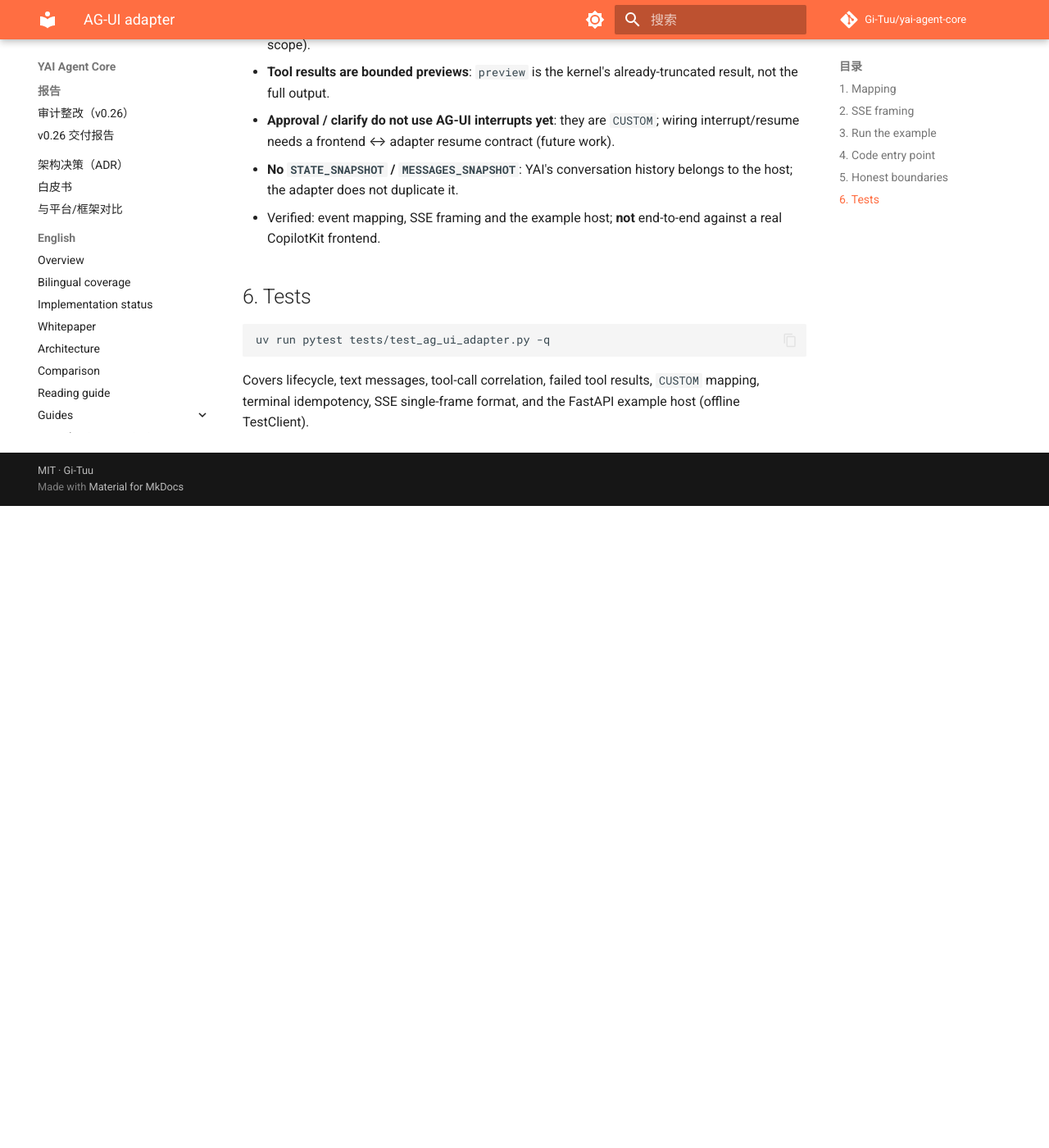
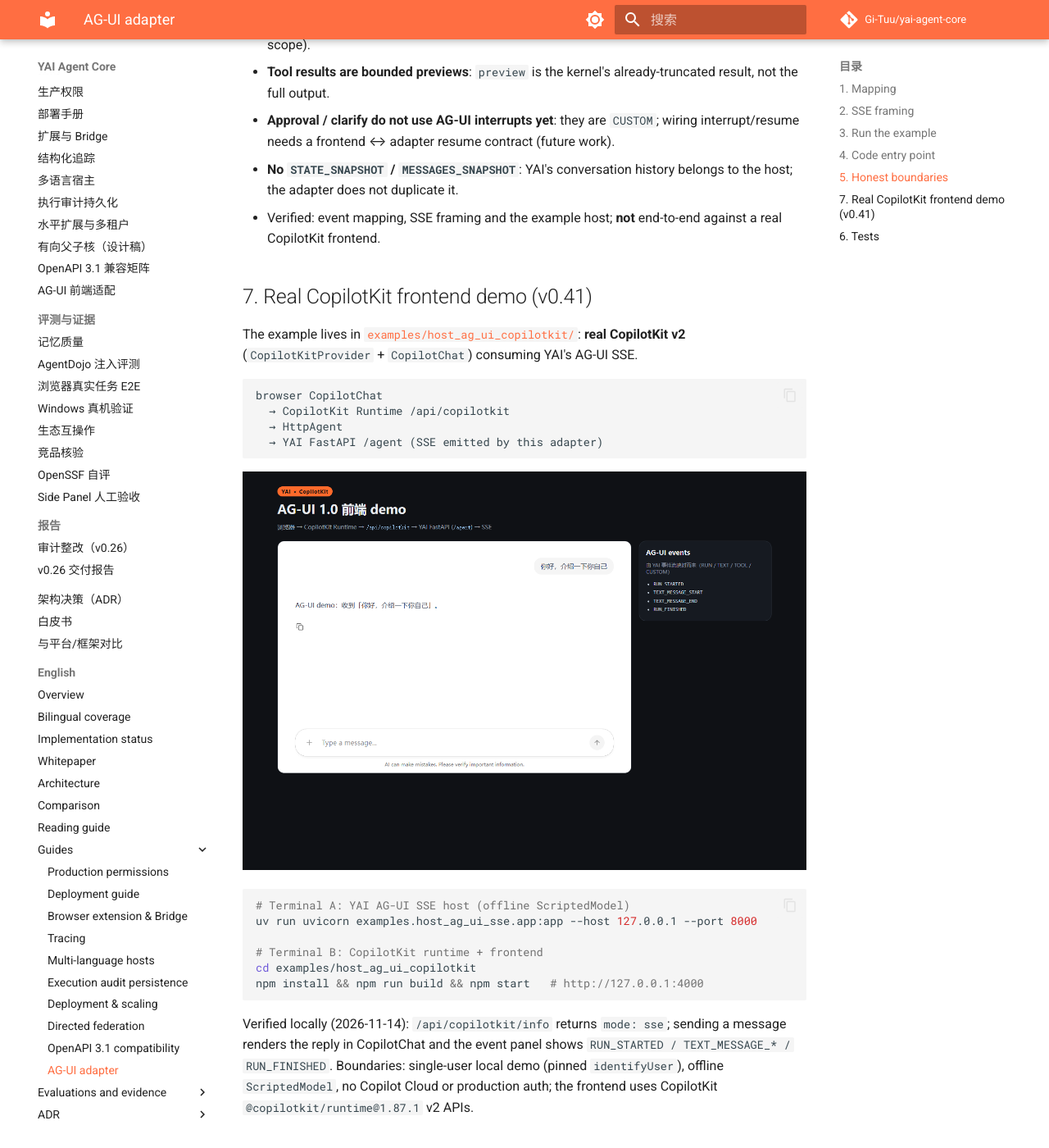
Before and after one commit to Gi-Tuu/yai-agent-core, an MkDocs documentation site: the page built from docs/guides/ag-ui.en.md, in a window 1280 px wide and 1400 px high, scrolled down 2436 px. Shown: the whole window at 82% size. Built offline with MkDocs 1.6.1 and Material for MkDocs 9.7.7, drawn with Linux system fonts in a browser that asks for light colours; comment, search, counter and statistics services are not loaded; before the commit the page ends 3053 px from its top, so only the background shows below that.

Commit message:
feat(demo): 真实 CopilotKit v2 前端（AG-UI SSE 端到端）
- examples/host_ag_ui_copilotkit/：CopilotKit Runtime（createCopilotEndpointExpress +
  CopilotRuntime）→ HttpAgent → YAI FastAPI /agent；CopilotChat 渲染 AG-UI SSE，
  右侧面板实时显示 RUN/TEXT 事件
- 本机端到端验证（2026-11-14）：/api/copilotkit/info mode=sse；发消息得到回复，
  事件面板 RUN_STARTED / TEXT_MESSAGE_START / TEXT_MESSAGE_END / RUN_FINISHED
- 截图 docs/assets/copilotkit-demo.png；中英 README、AG-UI 指南第 7 节、README 示例表第 14 行
- pyproject sdist 增加 /docs/assets（示例 README 引用截图）
- 边界：单用户本地 demo、ScriptedModel、未接 Copilot Cloud / 生产鉴权

````diff
--- a/docs/guides/ag-ui.en.md
+++ b/docs/guides/ag-ui.en.md
@@ -95,6 +95,35 @@
 - Verified: event mapping, SSE framing and the example host; **not** end-to-end against a real
   CopilotKit frontend.
 
+
+## 7. Real CopilotKit frontend demo (v0.41)
+
+The example lives in [`examples/host_ag_ui_copilotkit/`](https://github.com/Gi-Tuu/yai-agent-core/tree/main/examples/host_ag_ui_copilotkit):
+**real CopilotKit v2** (`CopilotKitProvider` + `CopilotChat`) consuming YAI's AG-UI SSE.
+
+```
+browser CopilotChat
+  → CopilotKit Runtime /api/copilotkit
+  → HttpAgent
+  → YAI FastAPI /agent (SSE emitted by this adapter)
+```
+
+![CopilotKit demo](../assets/copilotkit-demo.png)
+
+```bash
+# Terminal A: YAI AG-UI SSE host (offline ScriptedModel)
+uv run uvicorn examples.host_ag_ui_sse.app:app --host 127.0.0.1 --port 8000
+
+# Terminal B: CopilotKit runtime + frontend
+cd examples/host_ag_ui_copilotkit
+npm install && npm run build && npm start   # http://127.0.0.1:4000
+```
+
+Verified locally (2026-11-14): `/api/copilotkit/info` returns `mode: sse`; sending a message renders
+the reply in CopilotChat and the event panel shows `RUN_STARTED / TEXT_MESSAGE_* / RUN_FINISHED`.
+Boundaries: single-user local demo (pinned `identifyUser`), offline `ScriptedModel`, no Copilot
+Cloud or production auth; the frontend uses CopilotKit `@copilotkit/runtime@1.87.1` v2 APIs.
+
 ## 6. Tests
 
 ```bash
--- a/docs/guides/ag-ui.md
+++ b/docs/guides/ag-ui.md
@@ -89,6 +89,35 @@
 - **不发 `STATE_SNAPSHOT` / `MESSAGES_SNAPSHOT`**：YAI 的会话历史由宿主管理，适配器不复制一份。
 - 适配器只验证了「事件映射 + SSE 帧 + 示例宿主」；未在真实 CopilotKit 前端做端到端验收。
 
+
+## 7. 真实 CopilotKit 前端 demo（v0.41）
+
+示例在 [`examples/host_ag_ui_copilotkit/`](https://github.com/Gi-Tuu/yai-agent-core/tree/main/examples/host_ag_ui_copilotkit)：
+用**真实 CopilotKit v2**（`CopilotKitProvider` + `CopilotChat`）接 YAI 的 AG-UI SSE。
+
+```
+浏览器 CopilotChat
+  → CopilotKit Runtime /api/copilotkit
+  → HttpAgent
+  → YAI FastAPI /agent（本适配器输出的 SSE）
+```
+
+![CopilotKit demo](../assets/copilotkit-demo.png)
+
+```bash
+# 终端 A：YAI AG-UI SSE 宿主（离线 ScriptedModel）
+uv run uvicorn examples.host_ag_ui_sse.app:app --host 127.0.0.1 --port 8000
+
+# 终端 B：CopilotKit runtime + 前端
+cd examples/host_ag_ui_copilotkit
+npm install && npm run build && npm start   # http://127.0.0.1:4000
+```
+
+本机实测（2026-11-14）：浏览器 → `/api/copilotkit/info` 返回 `mode: sse`；发送消息后
+CopilotChat 显示回复，右侧事件面板出现 `RUN_STARTED / TEXT_MESSAGE_* / RUN_FINISHED`。
+边界：单用户本地 demo（固定 `identifyUser`）、`ScriptedModel` 离线模型，未接 Copilot Cloud
+或生产鉴权；前端依赖 CopilotKit `@copilotkit/runtime@1.87.1` 的 v2 API。
+
 ## 6. 测试
 
 ```bash
--- a/pyproject.toml
+++ b/pyproject.toml
@@ -161,6 +161,7 @@
     # 含个人信息的本地材料（对接材料、更新邮件等）
     # 全都未被跟踪，绝不能进包）。
     "/docs/figs",
+    "/docs/assets",
 ]
 # hatchling 会自动包含任意目录下的 README（如 inbox/README.md），显式排除工作流目录。
 # tests/fixtures/acc：上游 Agent Capability Contract 的官方一致性语料（Apache-2.0，
````
Also changed, not shown: CHANGELOG.md (+9 -0 lines), README.en.md (+1 -0 lines), README.md (+1 -0 lines), docs/IMPLEMENTATION_STATUS.md (+1 -1 lines), examples/host_ag_ui_copilotkit/README.en.md (added, +60 -0 lines), examples/host_ag_ui_copilotkit/README.md (added, +58 -0 lines), examples/host_ag_ui_copilotkit/src/styles.css (added, +95 -0 lines), docs/assets/copilotkit-demo.png (added), 8 other files.
